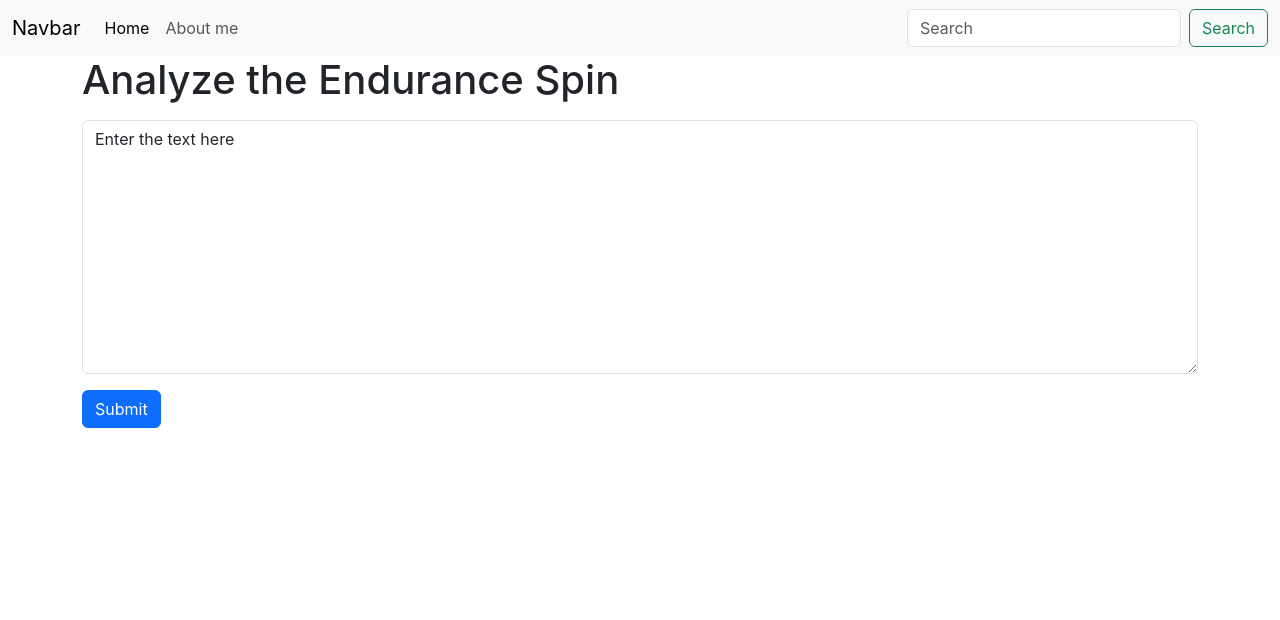
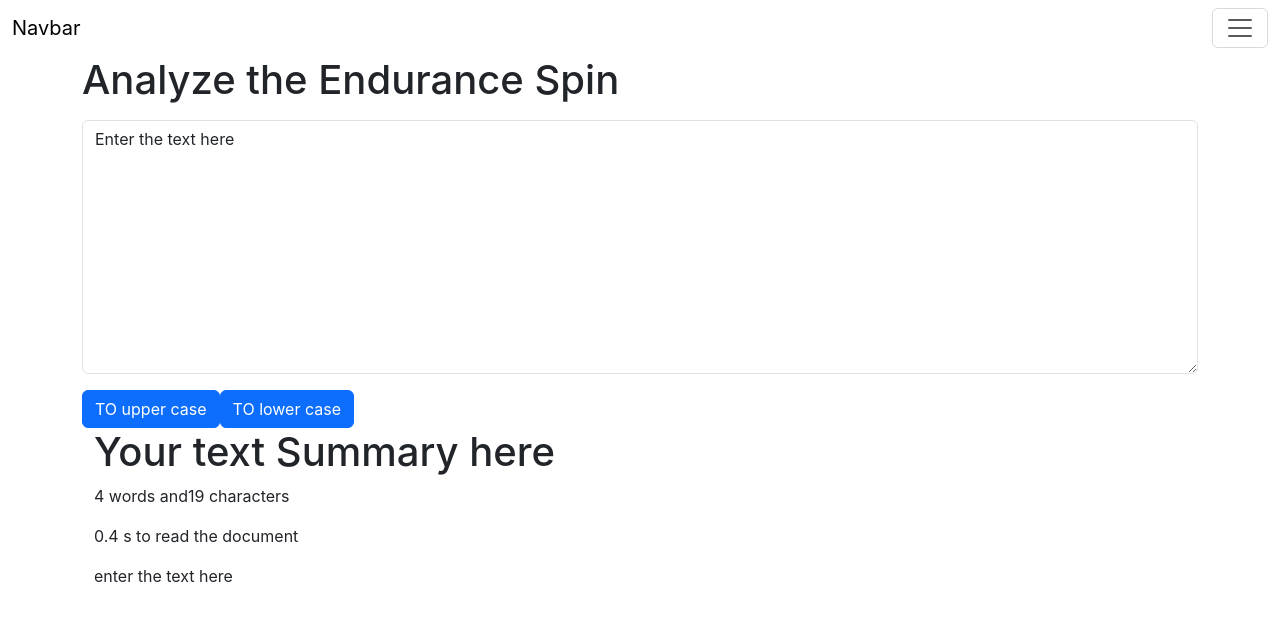
Before and after one commit to luficerg/reaction, a React (Create React App) app: page / in a window 1280 px wide. Shown: the top 620 px of the page. Built offline with nearby package versions, Linux system fonts and the light colour scheme.

Commit message:
this is project completed

```diff
--- a/src/components/Navbar.js
+++ b/src/components/Navbar.js
@@ -4,7 +4,7 @@ import PropTypes from 'prop-types';
 export default function Navbar(props) {
     return (
         <>
-            <nav className="navbar navbar-expand-lg bg-body-tertiary">
+            <nav className="navbar navbar-expand-dark-body-dark">
                 <div className="container-fluid">
                     <a className="navbar-brand" href="#">{props.title}</a>
                     <button className="navbar-toggler" type="button" data-bs-toggle="collapse" data-bs-target="#navbarSupportedContent" aria-controls="navbarSupportedContent" aria-expanded="false" aria-label="Toggle navigation">
--- a/src/components/TextForm.js
+++ b/src/components/TextForm.js
@@ -3,9 +3,15 @@ import PropTypes from 'prop-types'
 
 export default function TextForm(props){
 
-    const handleClick = () => {
+    const handleClickUpper = () => {
         console.log("Uppercase was clicked" )
         let newTExt = text.toUpperCase()
+        setText(newTExt)
+    }
+
+    const handleClickLower = () => {
+        console.log("Lowercase was clicked" )
+        let newTExt = text.toLowerCase()
         setText(newTExt)
     }
 
@@ -16,18 +22,32 @@ export default function TextForm(props){
 
     const [text, setText] = useState("Enter the text here")
     return(
-        <div>
-            <div className="mb-3">
+        <>
+
+        <div className="mb-3">
                 <h1>
                 <label htmlFor="text" className="form-label">{props.heading}</label>
                 </h1>
 
                 <textarea className="form-control" id="text" rows="10" value = {text} onChange={handleOnChange}></textarea>
                 </div>
-                <button className="btn btn-primary" onClick={handleClick}>
-                    Submit
+                <div>
+                <button className="btn btn-primary mx - 4" onClick={handleClickUpper}>
+                    TO upper case
+                </button>
+
+                <button className="btn btn-primary" onClick={handleClickLower}>
+                    TO lower case
                 </button>
         </div>
+
+        <div className="container">
+            <h1>Your text Summary here</h1>
+            <p> {text.split(" ").length} words and{text.length} characters</p>
+            <p> {0.1 *text.split(" ").length}  s to read the document</p>
+            <p>{text.toLowerCase()}</p>
+        </div>
+        </>
     )
 }
 
```
